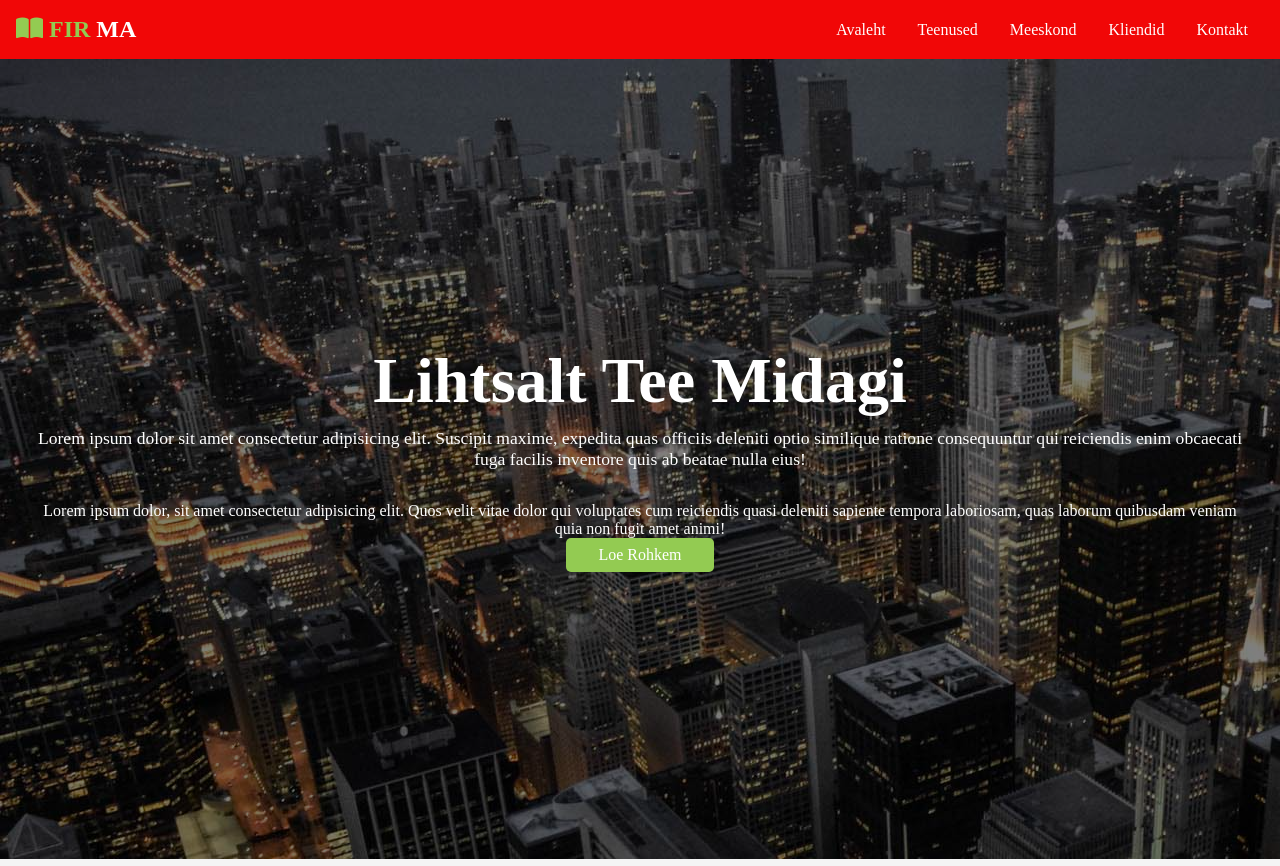
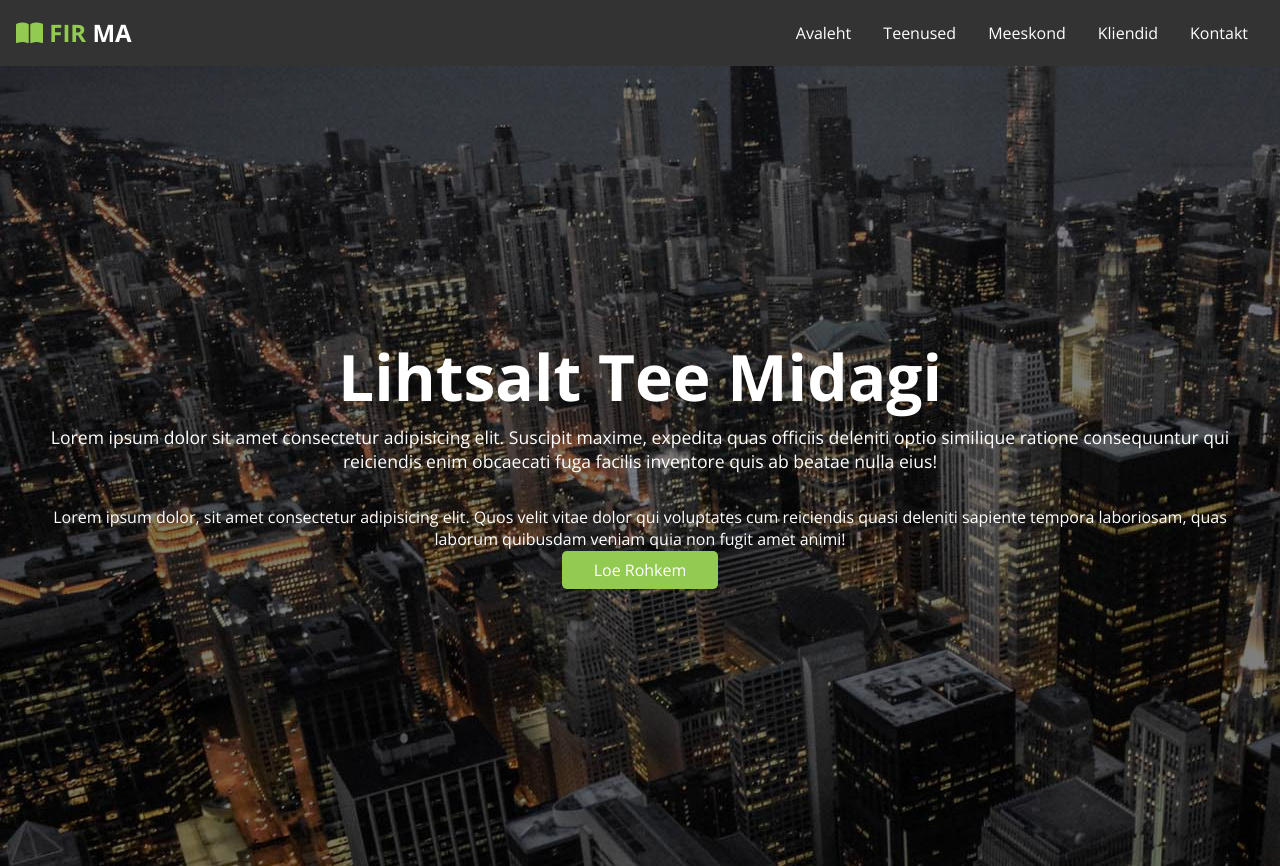
Before and after one commit to kristikimmel/firmawebsite_HTML_CSS, a plain HTML site: page index.html in a window 1280 px wide. Shown: the top 866 px of the page. Drawn offline with nearby package versions, Linux system fonts and the light colour scheme; some packages are replaced by stand-ins of ours.

Commit message:
õige versioon

```diff
--- a/style.css
+++ b/style.css
@@ -6,7 +6,10 @@
     padding: 0;
 }
 
-
+body {
+    font-family: 'Open Sans', sans-serif;
+    line-height: 1.4;
+}
 
 a {
     text-decoration: none;
@@ -68,7 +71,7 @@ a {
 
 /* navbar */
 #navbar {
-    background: #f10707;
+    background: #333;
     color: #fff;
     position: sticky;
     top: 0;
```
